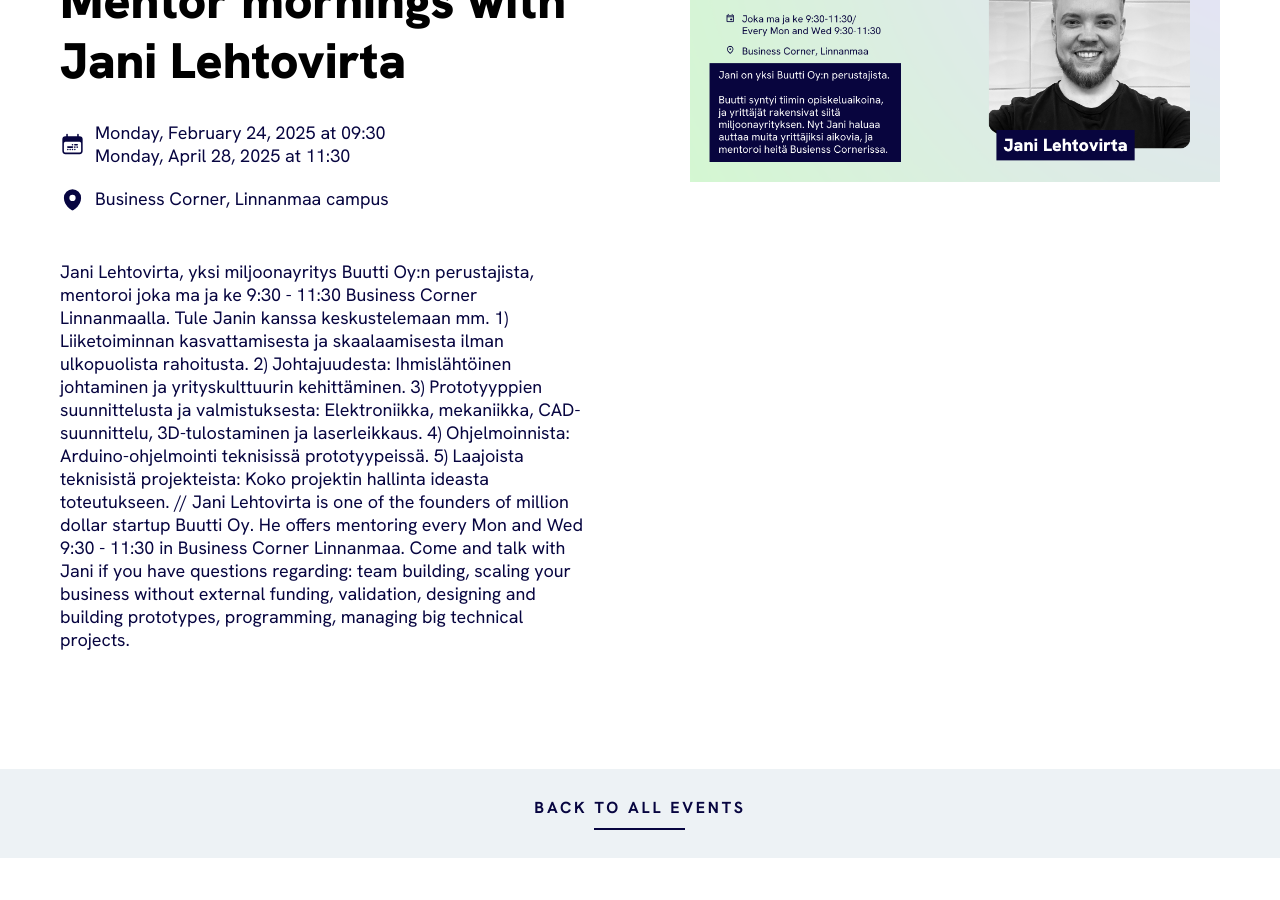
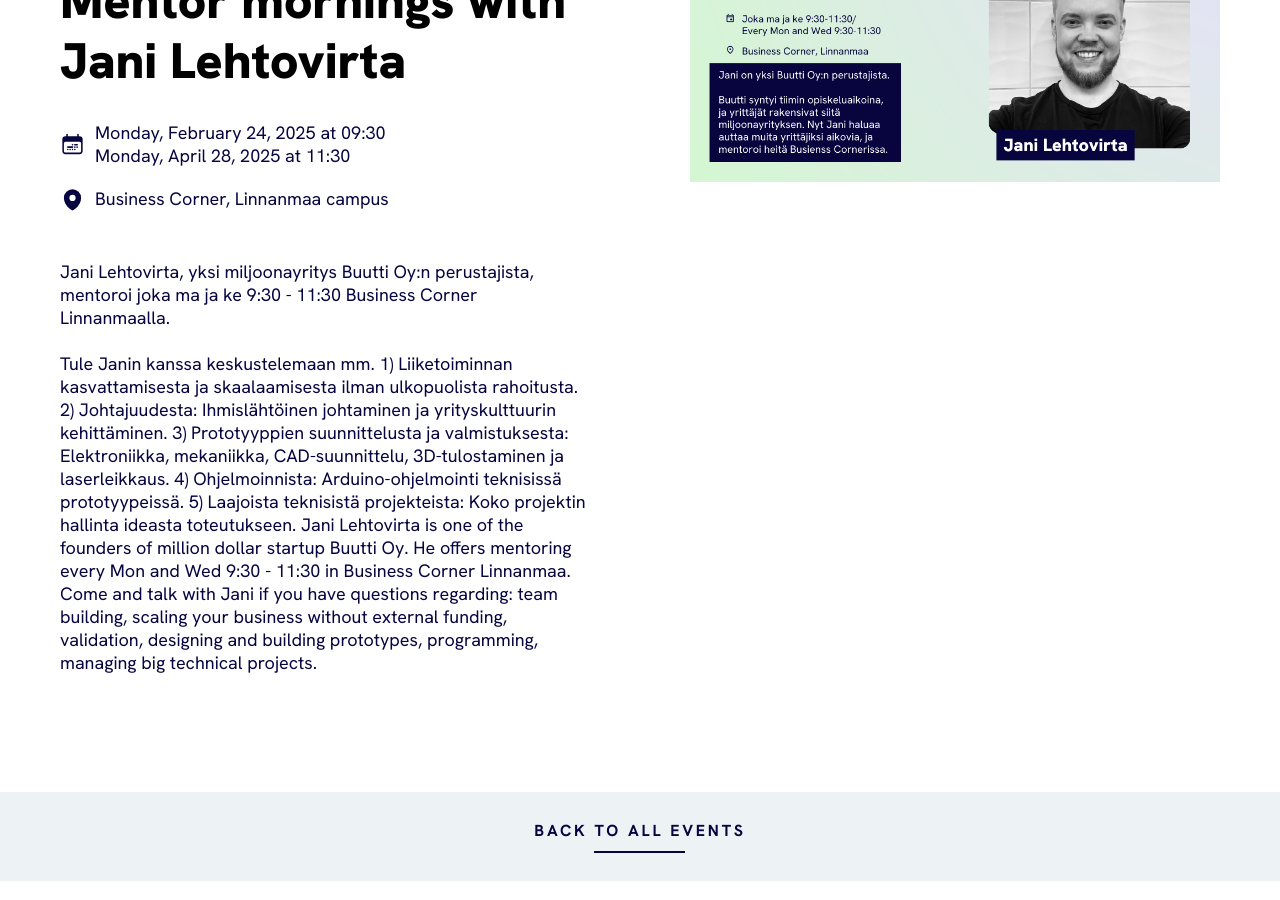
Before and after one commit to StartupOulu/startupoulu.github.io, a Jekyll site: the page built from _events/2025-02-mentor-mornings.html, in a window 1280 px wide and 900 px high, scrolled down 303 px. Built offline with Jekyll 4.4.1, drawn with Linux system fonts in a browser that asks for light colours.

```diff
--- a/_events/2025-02-mentor-mornings.html
+++ b/_events/2025-02-mentor-mornings.html
@@ -8,5 +8,12 @@ cover_image: 2025-02-mentor-morning-promo.png
 excerpt: |
   Jani Lehtovirta, yksi miljoonayritys Buutti Oy:n perustajista, mentoroi joka ma ja ke 9:30 - 11:30 Business Corner Linnanmaalla. // Jani Lehtovirta is one of the founders of million dollar startup Buutti Oy. He offers mentoring every Mon and Wed 9:30 - 11:30 in Business Corner Linnanmaa.
 description:  |
-  Jani Lehtovirta, yksi miljoonayritys Buutti Oy:n perustajista, mentoroi joka ma ja ke 9:30 - 11:30 Business Corner Linnanmaalla. Tule Janin kanssa keskustelemaan mm. 1) Liiketoiminnan kasvattamisesta ja skaalaamisesta ilman ulkopuolista rahoitusta. 2) Johtajuudesta: Ihmislähtöinen johtaminen ja yrityskulttuurin kehittäminen. 3) Prototyyppien suunnittelusta ja valmistuksesta: Elektroniikka, mekaniikka, CAD-suunnittelu, 3D-tulostaminen ja laserleikkaus. 4) Ohjelmoinnista: Arduino-ohjelmointi teknisissä prototyypeissä. 5) Laajoista teknisistä projekteista: Koko projektin hallinta ideasta toteutukseen. // Jani Lehtovirta is one of the founders of million dollar startup Buutti Oy. He offers mentoring every Mon and Wed 9:30 - 11:30 in Business Corner Linnanmaa. Come and talk with Jani if you have questions regarding: team building, scaling your business without external funding, validation, designing and building prototypes, programming, managing big technical projects.
+  Jani Lehtovirta, yksi miljoonayritys Buutti Oy:n perustajista, mentoroi joka ma ja ke 9:30 - 11:30 Business Corner Linnanmaalla.
+  <br><br>
+  Tule Janin kanssa keskustelemaan mm. 1) Liiketoiminnan kasvattamisesta ja skaalaamisesta ilman ulkopuolista rahoitusta.
+  2) Johtajuudesta: Ihmislähtöinen johtaminen ja yrityskulttuurin kehittäminen.
+  3) Prototyyppien suunnittelusta ja valmistuksesta: Elektroniikka, mekaniikka, CAD-suunnittelu, 3D-tulostaminen ja laserleikkaus.
+  4) Ohjelmoinnista: Arduino-ohjelmointi teknisissä prototyypeissä. 5) Laajoista teknisistä projekteista: Koko projektin hallinta ideasta toteutukseen.
+  Jani Lehtovirta is one of the founders of million dollar startup Buutti Oy. He offers mentoring every Mon and Wed 9:30 - 11:30 in Business Corner Linnanmaa.
+  Come and talk with Jani if you have questions regarding: team building, scaling your business without external funding, validation, designing and building prototypes, programming, managing big technical projects.
 ---
```
